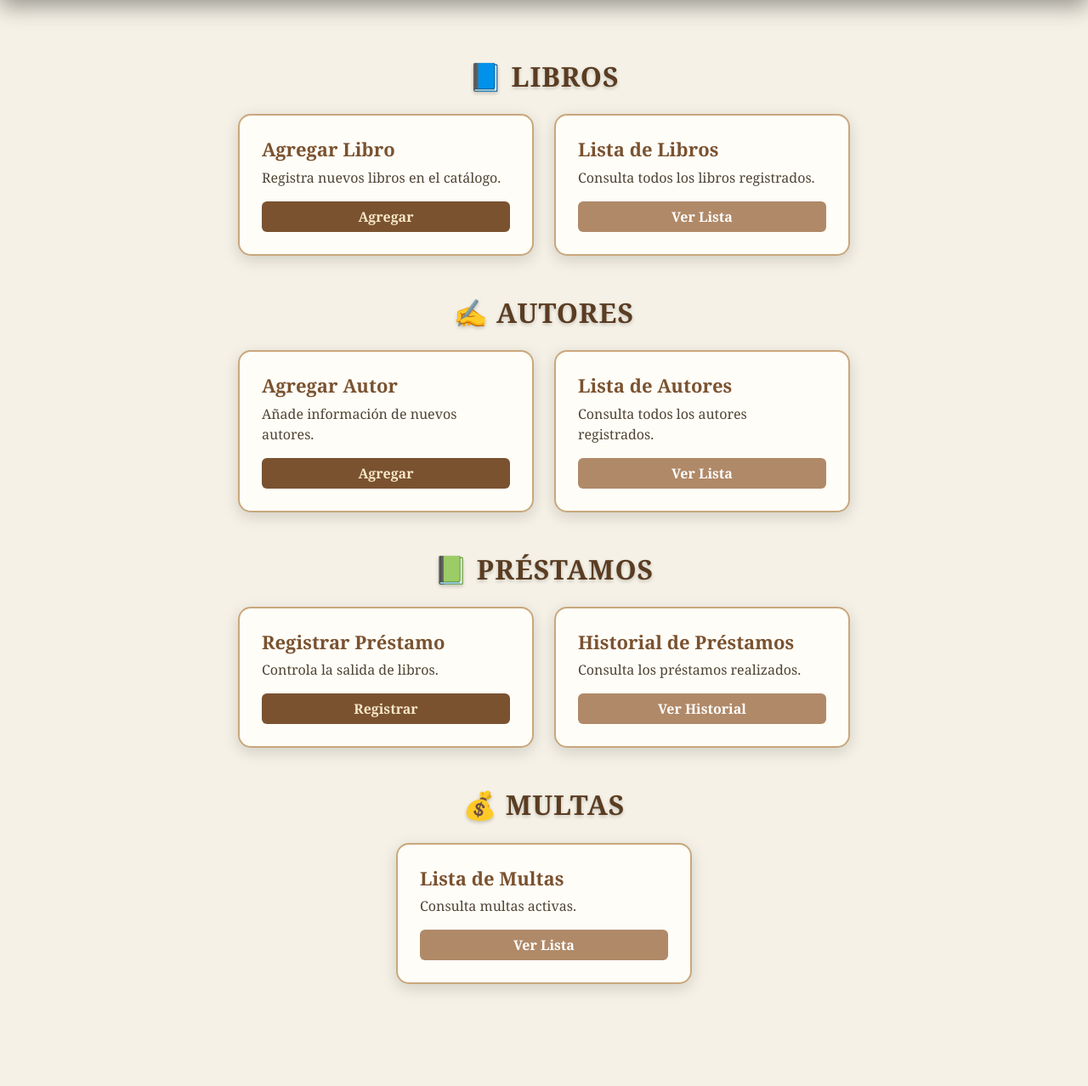
After one commit to Wapo-lang/Biblioteca_Django, a Django app: page / in a window 1280 px wide. The commit adds this page. Shown: the part 410-1688 px from the top of the page at 85% size. Run offline with Django 5.2, Linux system fonts and the light colour scheme.

Commit message:
Biblioteca Django

```diff
--- a/Gestion/admin.py
+++ b/Gestion/admin.py
@@ -6,3 +6,4 @@ from .models import *
 admin.site.register(Autor)
 admin.site.register(Libro)
 admin.site.register(Prestamos)
+admin.site.register(Multa)
--- /dev/null
+++ b/Gestion/templates/home.html
@@ -0,0 +1,170 @@
+{% extends 'index.html' %}
+{% block contenido %}
+
+<style>
+    /* Estilo del título de sección */
+    .titulo-seccion {
+        font-size: 32px;
+        font-weight: 800;
+        color: #5a3c22;
+        text-align: center;
+        letter-spacing: 1px;
+        margin-bottom: 25px;
+        text-shadow: 0 2px 4px rgba(0,0,0,0.2);
+    }
+
+    /* Tarjetas estilo biblioteca */
+    .card-custom {
+        background: #fffdf7;
+        border: 2px solid #c9a77c;
+        border-radius: 15px;
+        box-shadow: 0 5px 18px rgba(0,0,0,0.15);
+        transition: 0.25s ease;
+        padding: 10px;
+        color: #4a3a28;
+    }
+
+    .card-custom:hover {
+        transform: translateY(-6px);
+        box-shadow: 0 10px 28px rgba(0,0,0,0.25);
+        border-color: #b08968;
+    }
+
+    .card-title {
+        color: #7a5230;
+        font-weight: bold;
+        font-size: 22px;
+    }
+
+    .card-text {
+        color: #4f4435;
+    }
+
+    /* Botones estilo cálido */
+    .btn-primary {
+        background: #7a5230;
+        border: none;
+        color: #f8e8c8 !important;
+        font-weight: bold;
+    }
+
+    .btn-primary:hover {
+        background: #5a3c22;
+        color: #fff3d1 !important;
+    }
+
+    .btn-secondary {
+        background: #b08968;
+        border: none;
+        font-weight: bold;
+        color: #fff;
+    }
+
+    .btn-secondary:hover {
+        background: #8f6d4c;
+    }
+</style>
+
+<div class="container py-5">
+
+    <!-- Sección Libros -->
+    <section id="libros" class="mb-5">
+        <h2 class="titulo-seccion">📘 LIBROS</h2>
+
+        <div class="row g-4 justify-content-center">
+            <div class="col-md-4">
+                <div class="card card-custom">
+                    <div class="card-body">
+                        <h5 class="card-title">Agregar Libro</h5>
+                        <p class="card-text">Registra nuevos libros en el catálogo.</p>
+                        <a href="{% url 'crear_libro' %}" class="btn btn-primary w-100">Agregar</a>
+                    </div>
+                </div>
+            </div>
+
+            <div class="col-md-4">
+                <div class="card card-custom">
+                    <div class="card-body">
+                        <h5 class="card-title">Lista de Libros</h5>
+                        <p class="card-text">Consulta todos los libros registrados.</p>
+                        <a href="{% url 'libro_list' %}" class="btn btn-secondary w-100">Ver Lista</a>
+                    </div>
+                </div>
+            </div>
+        </div>
+    </section>
+
+    <!-- Sección Autores -->
+    <section id="autores" class="mb-5">
+        <h2 class="titulo-seccion">✍️ AUTORES</h2>
+
+        <div class="row g-4 justify-content-center">
+            <div class="col-md-4">
+                <div class="card card-custom">
+                    <div class="card-body">
+                        <h5 class="card-title">Agregar Autor</h5>
+                        <p class="card-text">Añade información de nuevos autores.</p>
+                        <a href="{% url 'crear_autor' %}" class="btn btn-primary w-100">Agregar</a>
+                    </div>
+                </div>
+            </div>
+
+            <div class="col-md-4">
+                <div class="card card-custom">
+                    <div class="card-body">
+                        <h5 class="card-title">Lista de Autores</h5>
+                        <p class="card-text">Consulta todos los autores registrados.</p>
+                        <a href="{% url 'lista_autores' %}" class="btn btn-secondary w-100">Ver Lista</a>
+                    </div>
+                </div>
+            </div>
+        </div>
+    </section>
+
+    <!-- Sección Préstamos -->
+    <section id="prestamos" class="mb-5">
+        <h2 class="titulo-seccion">📗 PRÉSTAMOS</h2>
+
+        <div class="row g-4 justify-content-center">
+            <div class="col-md-4">
+                <div class="card card-custom">
+                    <div class="card-body">
+                        <h5 class="card-title">Registrar Préstamo</h5>
+                        <p class="card-text">Controla la salida de libros.</p>
+                        <a href="{% url 'crear_prestamo' %}" class="btn btn-primary w-100">Registrar</a>
+                    </div>
+                </div>
+            </div>
+
+            <div class="col-md-4">
+                <div class="card card-custom">
+                    <div class="card-body">
+                        <h5 class="card-title">Historial de Préstamos</h5>
+                        <p class="card-text">Consulta los préstamos realizados.</p>
+                        <a href="{% url 'lista_prestamos' %}" class="btn btn-secondary w-100">Ver Historial</a>
+                    </div>
+                </div>
+            </div>
+        </div>
+    </section>
+
+    <!-- Sección Multas -->
+    <section id="multas" class="mb-5">
+        <h2 class="titulo-seccion">💰 MULTAS</h2>
+
+        <div class="row g-4 justify-content-center">
+            <div class="col-md-4">
+                <div class="card card-custom">
+                    <div class="card-body">
+                        <h5 class="card-title">Lista de Multas</h5>
+                        <p class="card-text">Consulta multas activas.</p>
+                        <a href="{% url 'lista_multas' %}" class="btn btn-secondary w-100">Ver Lista</a>
+                    </div>
+                </div>
+            </div>
+        </div>
+    </section>
+
+</div>
+
+{% endblock %}
--- a/Gestion/urls.py
+++ b/Gestion/urls.py
@@ -7,6 +7,11 @@ urlpatterns = [
 
     #Path class view
     path('libros_list/', LibroListView.as_view(), name='libro_list'),
+    path('libros/<int:pk>/', LibroDetalleView.as_view(), name='libro_detalle'),
+    path('libros/<int:pk>/editar/', LibroUpdateView.as_view(), name='libro_editar'),
+    path('libros/<int:pk>/eliminar/', LibroDeleteView.as_view(), name='libro_eliminar'),
+
+    path('prestamos/<int:pk>/eliminar/', PrestamoDeleteView.as_view(), name='eliminar_prestamo'),
 
     #Gestion de Usuarios
     path('login/', auth_views.LoginView.as_view(), name = 'login'),
--- a/Gestion/views.py
+++ b/Gestion/views.py
@@ -305,6 +305,7 @@ def registro(request):
 from django.views.generic import ListView, CreateView, UpdateView, DeleteView, DetailView
 from django.contrib.auth.mixins import LoginRequiredMixin, PermissionRequiredMixin
 from django.urls import reverse_lazy
+from django.db.models import ProtectedError
 
 class LibroListView(LoginRequiredMixin, ListView):
     model = Libro
@@ -335,3 +336,27 @@ class LibroDeleteView(LoginRequiredMixin, PermissionRequiredMixin, DeleteView):
     template_name = 'Gestion/templates/eliminar_libro.html'
     success_url = reverse_lazy('libro_list')
     permission_required = 'Gestion.delete_libro'
+
+    def post(self, request, *args, **kwargs):
+        try:
+            return super().post(request, *args, **kwargs)
+        except ProtectedError:
+            messages.error(request, "No se puede eliminar este libro porque tiene préstamos registrados. Debes eliminar o archivar los préstamos primero.")
+            return redirect('libro_list')
+
+class PrestamoDeleteView(LoginRequiredMixin, PermissionRequiredMixin, DeleteView):
+    model = Prestamos
+    template_name = 'gestion/templates/eliminar_prestamo.html'
+    success_url = reverse_lazy('lista_prestamos')
+    permission_required = 'gestion.delete_prestamos'
+
+    def post(self, request, *args, **kwargs):
+        try:
+            return super().post(request, *args, **kwargs)
+        except ProtectedError:
+            # Mensaje claro para el administrador
+            messages.error(request,
+                "No se puede eliminar este préstamo porque tiene una MULTA asociada. "
+                "Primero debes eliminar la multa correspondiente en el panel de multas."
+            )
+            return redirect('lista_prestamos')
```
Also changed, not shown: Gestion/templates/detalle_libro.html (+18 -0 lines), Gestion/templates/editar_libro.html (added, +11 -0 lines), Gestion/templates/eliminar_libro.html (added, +12 -0 lines), Gestion/templates/eliminar_prestamo.html (added, +26 -0 lines), Gestion/templates/libro_view.html (+12 -16 lines), Gestion/templates/prestamos.html (+43 -26 lines), db.sqlite3.
